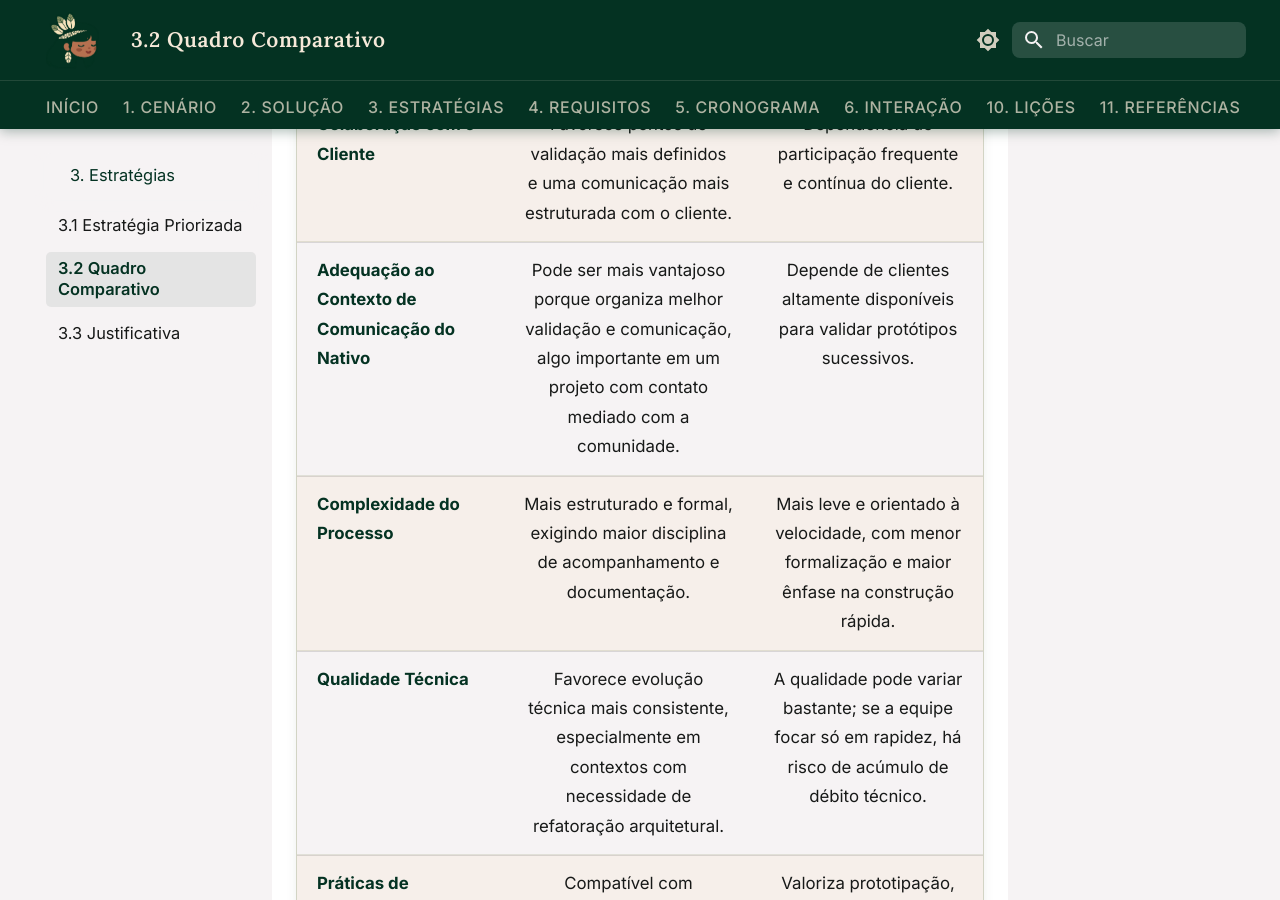
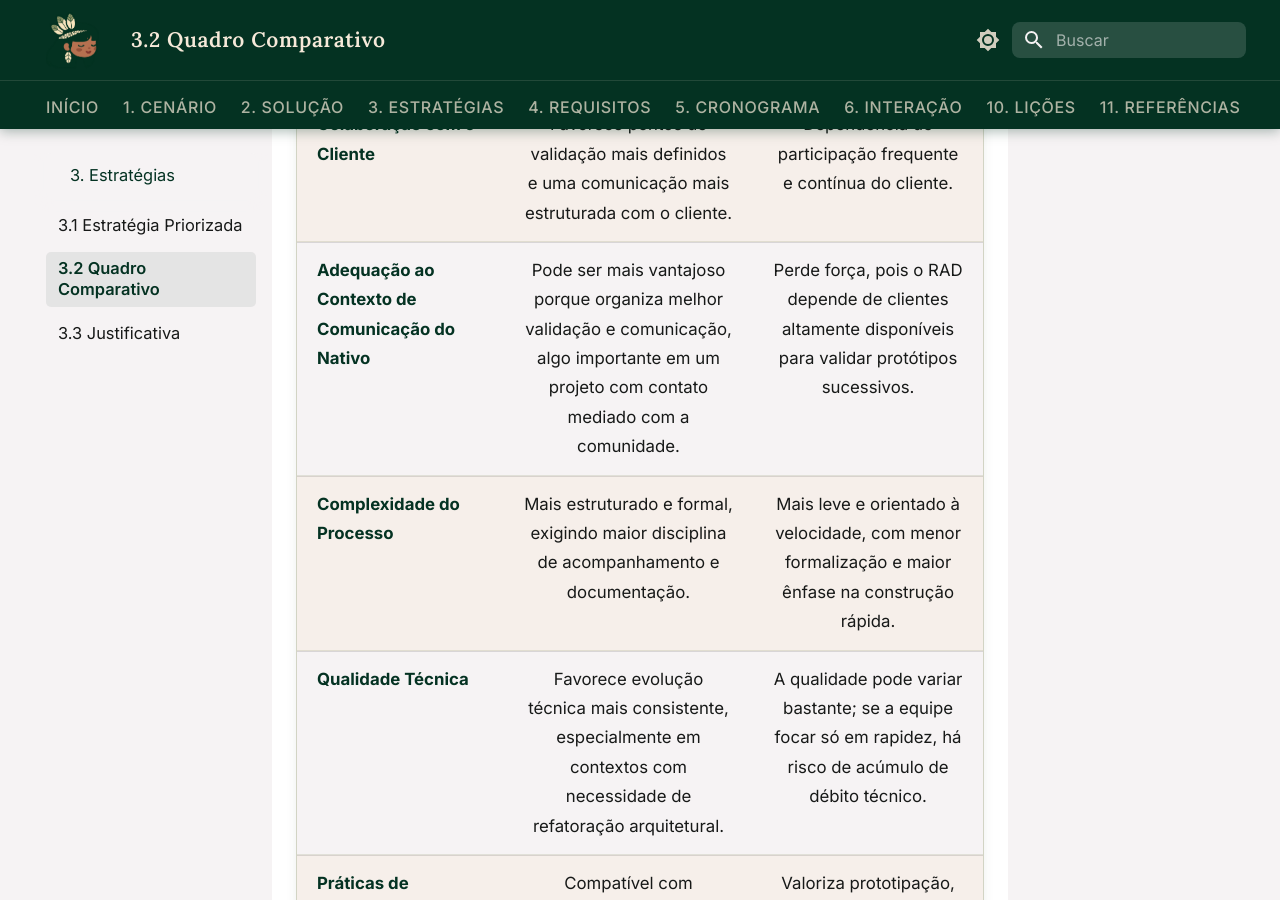
Before and after one commit to mdsreq-fga-unb/REQ-2026.1-T02-Nativo, an MkDocs documentation site: the page built from docs/03-estrategias/comparativo.md, in a window 1280 px wide and 900 px high, scrolled down 1143 px. Built offline with MkDocs 1.6.1 and Material for MkDocs 9.7.7, drawn with Linux system fonts in a browser that asks for light colours.

Commit message:
fix: adequaçãoEstrategia

```diff
--- a/docs/03-estrategias/comparativo.md
+++ b/docs/03-estrategias/comparativo.md
@@ -10,7 +10,7 @@ O quadro apresenta algumas características que podem ser relacionadas ao OpenUP
 | **Estrutura do Processo** | Possui fases definidas (concepção, elaboração, construção e transição), com iterações internas. | Organizado em ciclos rápidos com menor formalização e maior fluidez. |
 | **Flexibilidade de Requisitos** | Permite evolução dos requisitos com controle e documentação. | Alta flexibilidade com forte adaptação baseada em feedback do usuário. |
 | **Colaboração com o Cliente** | Favorece pontos de validação mais definidos e uma comunicação mais estruturada com o cliente. | Dependência de participação frequente e contínua do cliente. |
-| **Adequação ao Contexto de Comunicação do Nativo** | Pode ser mais vantajoso porque organiza melhor validação e comunicação, algo importante em um projeto com contato mediado com a comunidade. | Depende de clientes altamente disponíveis para validar protótipos sucessivos. |
+| **Adequação ao Contexto de Comunicação do Nativo** | Pode ser mais vantajoso porque organiza melhor validação e comunicação, algo importante em um projeto com contato mediado com a comunidade. | Perde força, pois o RAD depende de clientes altamente disponíveis para validar protótipos sucessivos. |
 | **Complexidade do Processo** | Mais estruturado e formal, exigindo maior disciplina de acompanhamento e documentação. | Mais leve e orientado à velocidade, com menor formalização e maior ênfase na construção rápida. |
 | **Qualidade Técnica** | Favorece evolução técnica mais consistente, especialmente em contextos com necessidade de refatoração arquitetural. | A qualidade pode variar bastante; se a equipe focar só em rapidez, há risco de acúmulo de débito técnico. |
 | **Práticas de Desenvolvimento** | Compatível com engenharia mais controlada, organização de requisitos e rastreabilidade mais clara. | Valoriza prototipação, reaproveitamento de componentes e entregas rápidas, mas não define rigor técnico por si só. |
```
